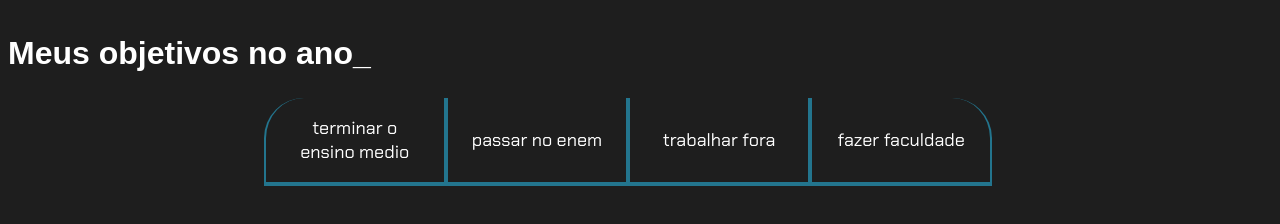
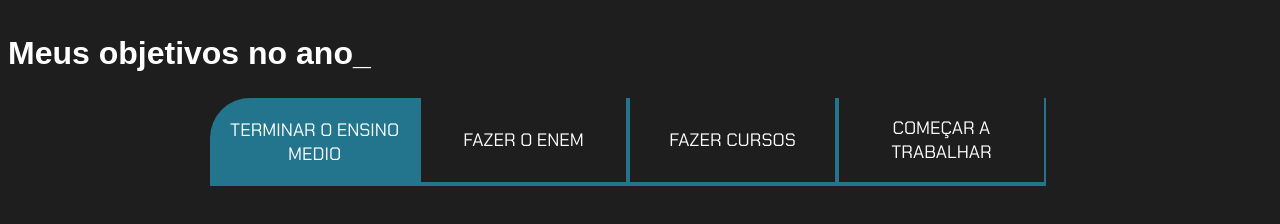
Before and after one commit to brunacoelhinho/proj-vida-bruna-, a plain HTML site: page index.html in a window 1280 px wide. Drawn offline with Linux system fonts and the light colour scheme.

Commit message:
Add files via upload

```diff
--- a/index.html
+++ b/index.html
@@ -11,12 +11,15 @@
     <section class="conteudo-principal">
         <h2 class="titulo-principal">Meus objetivos no ano<spam>_</spam> </h2>
         <div class="botoes">
-    <button class="botao">terminar o ensino medio</button>
-    <button class="botao">passar no enem</button>
-    <button class="botao">trabalhar fora</button>
-    <button class="botao">fazer faculdade</button>
+             <button class="botao ativo">TERMINAR O ENSINO MEDIO</button>
+             <button class="botao">FAZER O ENEM</button>
+             <button class="botao">FAZER CURSOS</button>
+             <button class="botao">COMEÇAR A TRABALHAR</button>
+
         </div>
-     </section>
+
+    </section>
+    <script src="main.js"></script>
 
 </body>
 </html>
--- /dev/null
+++ b/main.js
@@ -0,0 +1,12 @@
+const botoes = document.querySelectorAll(".botao");
+
+for (let i=0; i<botoes.length; i++) {
+botoes[i].onclick = function() {
+
+for (let j=0; j<botoes.length; j++) {
+botoes[j].classList.remove("ativo");
+}
+
+botoes[i].classList.add("ativo");
+}
+}
--- a/style.css
+++ b/style.css
@@ -59,6 +59,11 @@
     display: block;
 }
 
+.ativo{
+    background-color: var(--botao-ativo);
+    border-bottom:var(--roxo);
+
+}
 
 @media screen and (min-width: 768px) {
     .botoes{
@@ -68,7 +73,7 @@
         border-radius: 40px 0 0 0;
     }
     .botao:last-child{
-        border-radius: 0 40px 0 0;
+        border-radius: 0 40 px 0 0;
 
     }
 
```
